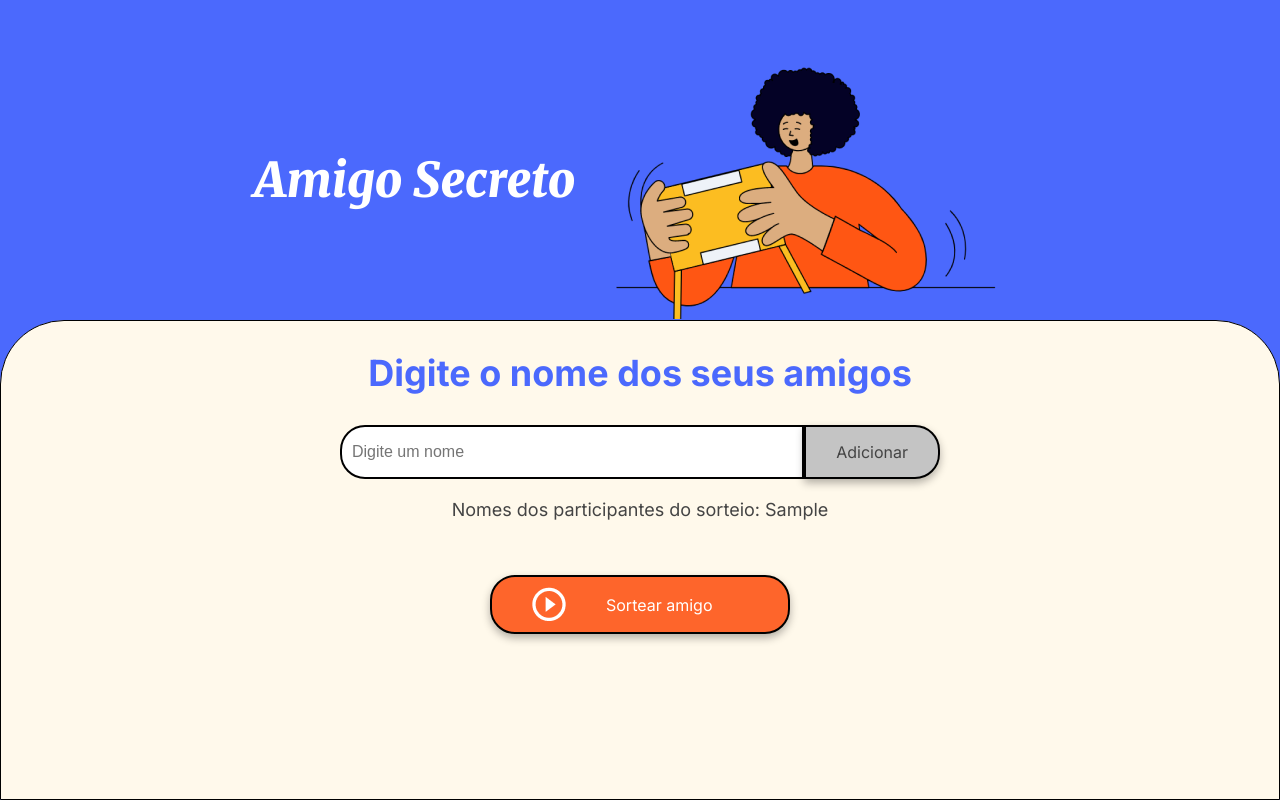
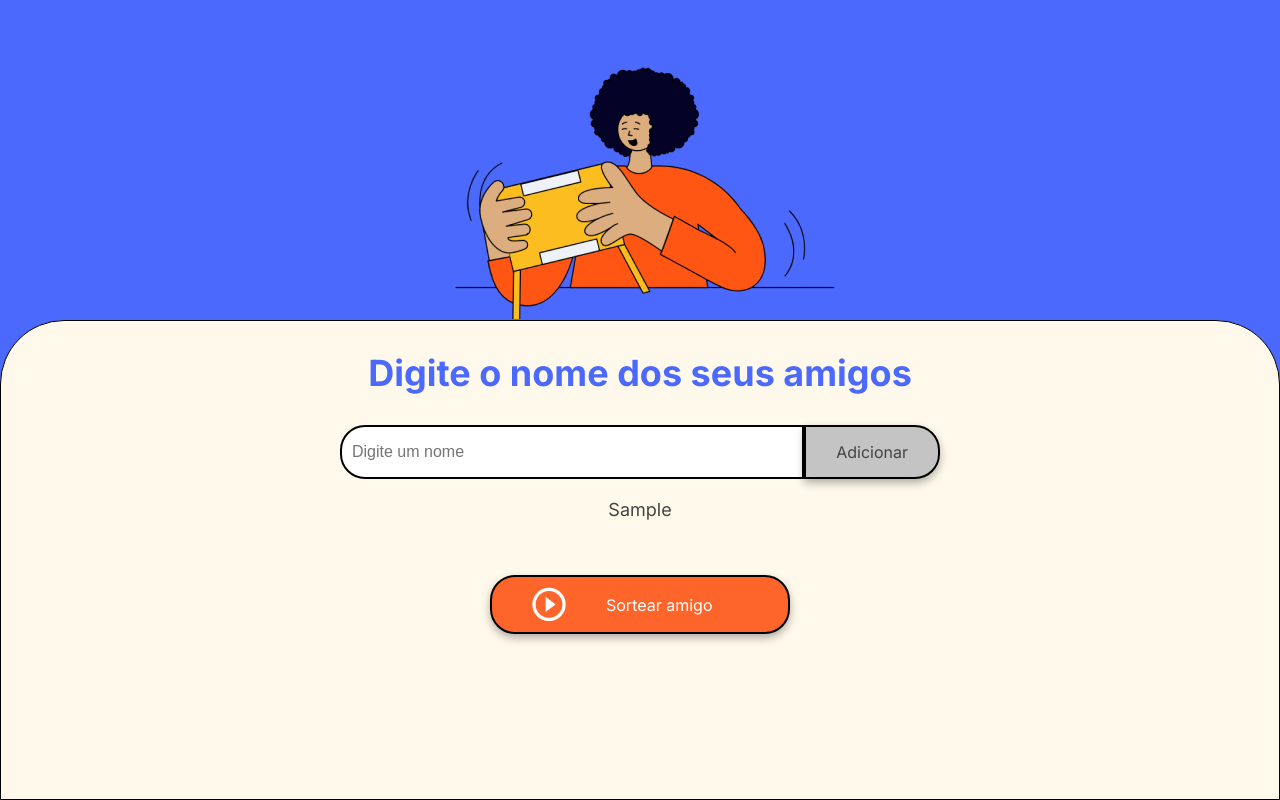
Before and after one commit to AlineLataro/projeto-amigo-secreto-one, a plain HTML site: page index.html in a window 1280 px wide. Both pictures are taken after typing "Sample" into the empty fields and a click on the button "Adicionar". Drawn offline with Linux system fonts and the light colour scheme.

Commit message:
edicao do Readme

```diff
--- a/app.js
+++ b/app.js
@@ -18,8 +18,14 @@
 
   function atualizarListaDeNomes() {
     let listaAmigos = document.getElementById('listaAmigos');
-    listaAmigos.textContent = `Nomes dos participantes do sorteio: ${listaDeNomes.join(',')}`;
-  }
+    listaAmigos.innerHTML = "" ;
+
+    listaDeNomes.forEach((amigo) => {
+      let li = document.createElement('li'); // Cria um novo item de lista
+      li.textContent = amigo; // Define o texto do item como o nome do amigo
+      listaAmigos.appendChild(li); // Adiciona o item à lista
+  });
+  };
 
   function sortearAmigo() {
 
--- a/index.html
+++ b/index.html
@@ -13,7 +13,7 @@
 <body>
     <main class="main-content">
         <header class="header-banner">
-            <h1 class="main-title">Amigo Secreto</h1>
+
             <img src="assets/amigo-secreto.png" alt="Imagem representativa de amigo secreto">
         </header>
 
```
Also changed, not shown: style.css (line endings or trailing spaces).
